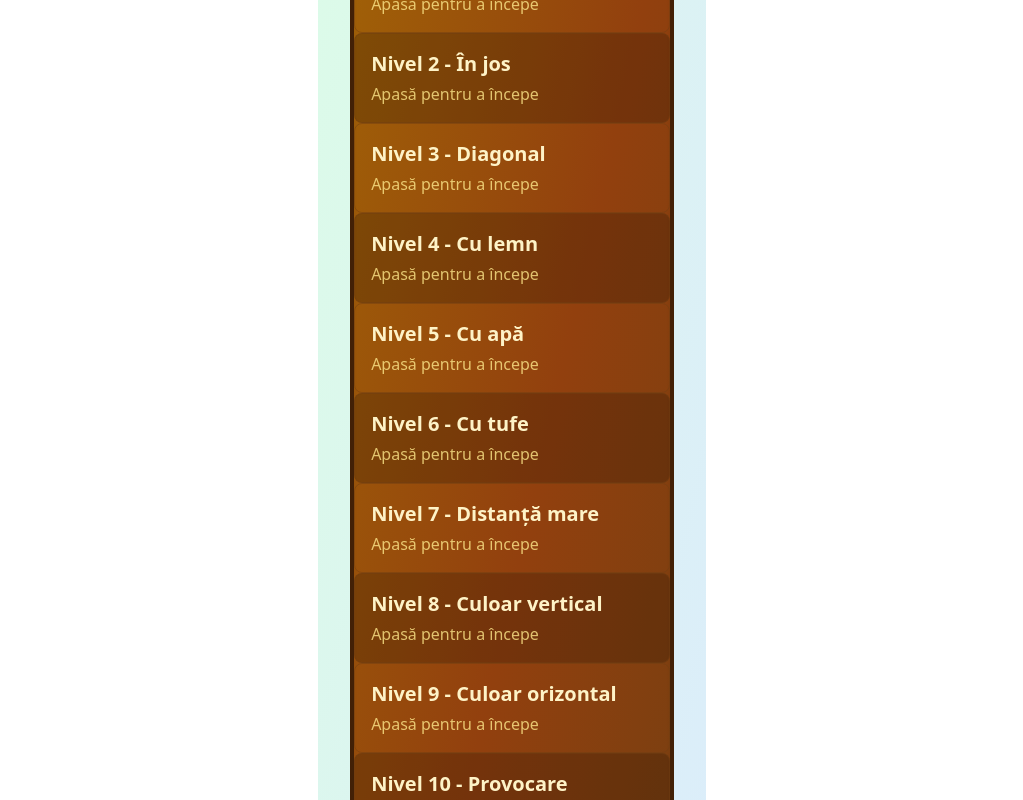
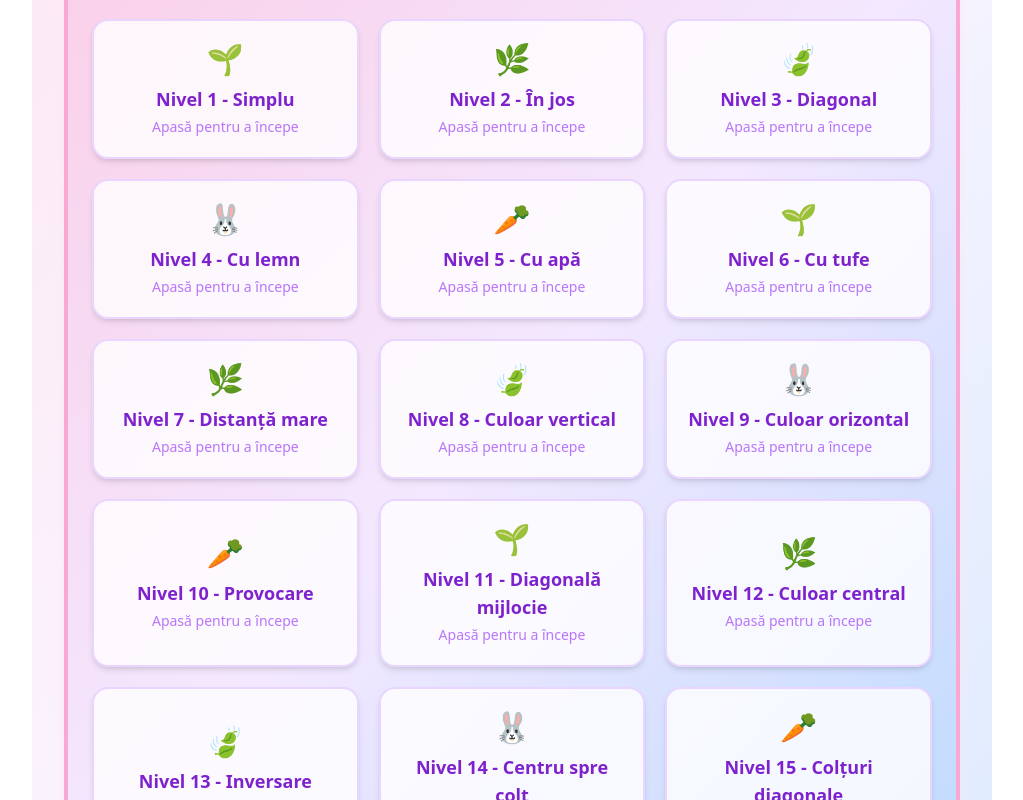
Before and after one commit to Mefist89/code-bunny, a React (Vite) app: page / in a window 1280 px wide. Both pictures are taken after a click on the button "📊 Niveluri". Shown: the part 297-1097 px from the top of the page, without its empty margins (128-1151 px from the left). Built offline with nearby package versions, Linux system fonts and the light colour scheme.

Commit message:
upd: page levels

```diff
--- a/src/features/bunny-game/components/LevelsPage.tsx
+++ b/src/features/bunny-game/components/LevelsPage.tsx
@@ -12,25 +12,35 @@ interface LevelsPageProps {
 
 const LevelsPage: React.FC<LevelsPageProps> = ({ levels, onSelectLevel, onNavigate }) => {
   return (
-    <div className="min-h-screen bg-gradient-to-br from-green-100 to-blue-100 p-8">
-      <div className="max-w-5xl mx-auto flex flex-col items-center py-10">
-        <h1 className="text-4xl font-bold text-center mb-8 text-green-800">📊 Niveluri</h1>
+    <div className="min-h-screen bg-gradient-to-br from-pink-100 via-purple-50 to-blue-100 p-4 sm:p-8">
+      <div className="max-w-5xl mx-auto flex flex-col items-center py-6">
+        <h1 className="text-4xl sm:text-5xl font-bold text-center mb-6 text-purple-600 flex items-center justify-center gap-3">
+          <span className="text-5xl">🐰</span> Niveluri <span className="text-5xl">🥕</span>
+        </h1>
+        <p className="text-lg text-purple-500 mb-8 text-center">Alege un nivel și începe aventura!</p>
 
-        <div className="w-full max-w-4xl mb-8 bg-gradient-to-br from-yellow-700 via-amber-800 to-yellow-900 rounded-xl border-4 border-yellow-950 shadow-inner overflow-hidden">
-          <div className="flex flex-col">
-            {/* Опциональный заголовок, как в ТЗ */}
-            <div className="p-4 bg-yellow-950">
-              <p className="text-amber-200 font-bold text-xl text-center">Alege un nivel</p>
-            </div>
+        <div className="w-full max-w-4xl mb-8 bg-gradient-to-br from-pink-200 via-purple-100 to-blue-200 rounded-3xl border-4 border-pink-300 shadow-lg shadow-pink-100 overflow-hidden">
+          <div className="p-5 bg-gradient-to-r from-purple-400 to-pink-400">
+            <p className="text-white font-bold text-xl text-center flex items-center justify-center gap-2">
+              <span>✨</span> Alege un nivel <span>✨</span>
+            </p>
+          </div>
 
+          <div className="grid grid-cols-1 sm:grid-cols-2 md:grid-cols-3 gap-5 p-6">
             {levels.map((lvl, index) => (
               <button
                 key={index}
                 onClick={() => onSelectLevel(index + 1)}
-                className="p-4 text-left transition-colors duration-200 odd:bg-black/20 even:bg-transparent hover:bg-amber-600/50 border-b border-yellow-900/50 last:border-b-0"
+                className="p-5 text-center transition-all duration-300 bg-white/80 hover:bg-pink-50 border-2 border-purple-200 rounded-2xl shadow-md hover:shadow-lg hover:scale-105 hover:-translate-y-1 flex flex-col items-center justify-center min-h-[120px]"
               >
-                <p className="text-xl font-bold text-amber-100">{lvl.name}</p>
-                <p className="text-amber-200/80 mt-1">Apasă pentru a începe</p>
+                <div className="text-3xl mb-2"> {/* Adding level icons */}
+                  {index % 5 === 0 ? '🌱' :
+                   index % 5 === 1 ? '🌿' :
+                   index % 5 === 2 ? '🍃' :
+                   index % 5 === 3 ? '🐰' : '🥕'}
+                </div>
+                <p className="text-lg font-bold text-purple-700">{lvl.name}</p>
+                <p className="text-purple-500/80 text-sm mt-1">Apasă pentru a începe</p>
               </button>
             ))}
           </div>
@@ -38,9 +48,9 @@ const LevelsPage: React.FC<LevelsPageProps> = ({ levels, onSelectLevel, onNaviga
 
         <button
           onClick={() => onNavigate('menu')}
-          className="bg-gray-500 text-white px-6 py-3 rounded-lg hover:bg-gray-600 font-bold"
+          className="bg-gradient-to-r from-purple-500 to-pink-500 text-white px-8 py-4 rounded-2xl hover:from-purple-600 hover:to-pink-60 font-bold text-lg shadow-lg transition-all duration-300 hover:scale-105 flex items-center gap-2"
         >
-          ← Înapoi la meniu
+          <span>←</span> Înapoi la meniu
         </button>
       </div>
     </div>
```
